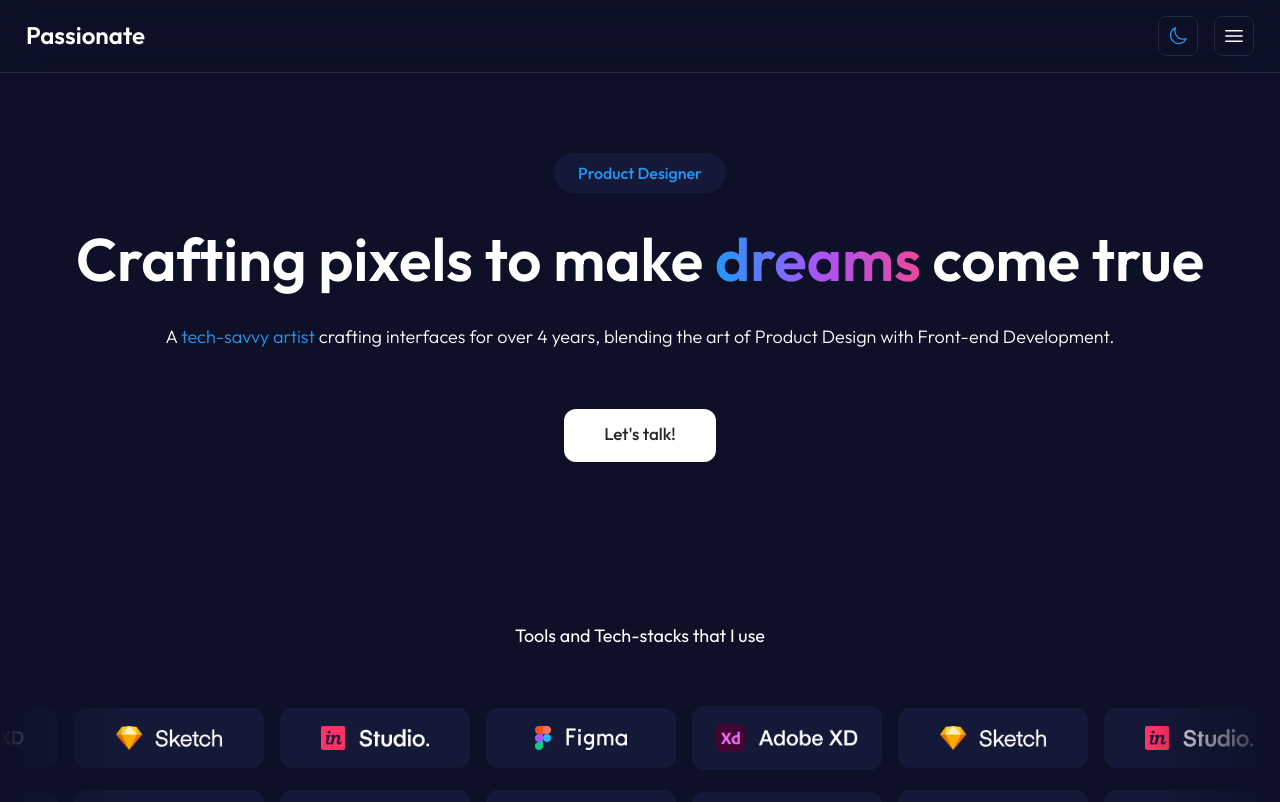
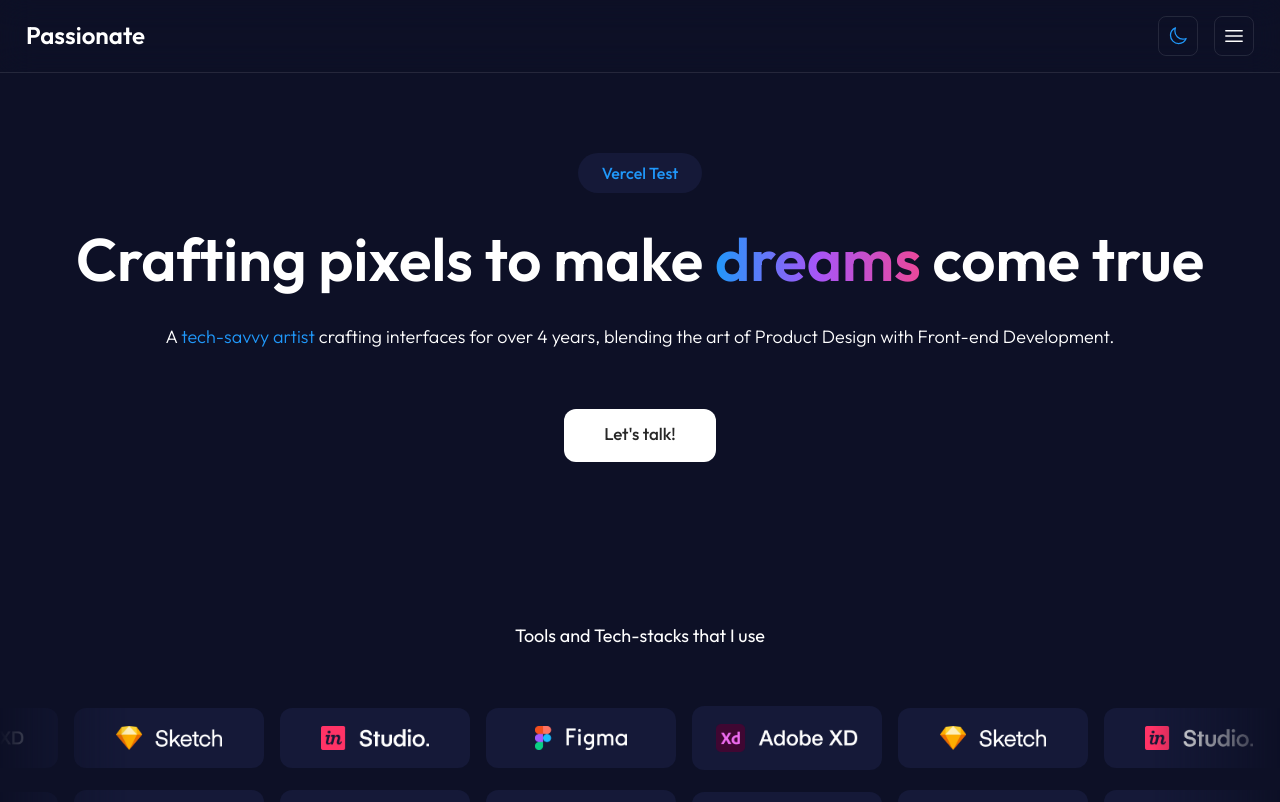
Before and after one commit to alif-firdaus/Passionate-React, a React (Create React App) app: page / in a window 1280 px wide. Shown: the top 802 px of the page. Built offline with nearby package versions, Linux system fonts and the light colour scheme.

Commit message:
Vercel Test

```diff
--- a/src/Pages/Hero.jsx
+++ b/src/Pages/Hero.jsx
@@ -6,7 +6,7 @@ const Hero = () => {
 			{/* Hero Identity */}
 			<div className="relative px-6 py-2 m-auto align-middle rounded-full dark:bg-accent bg-lightblue w-fit h-fit">
 				<p className="text-center text-[16px] dark:font-medium font-semibold text-primary">
-					Product Designer
+					Vercel Test
 				</p>
 			</div>
 
```
